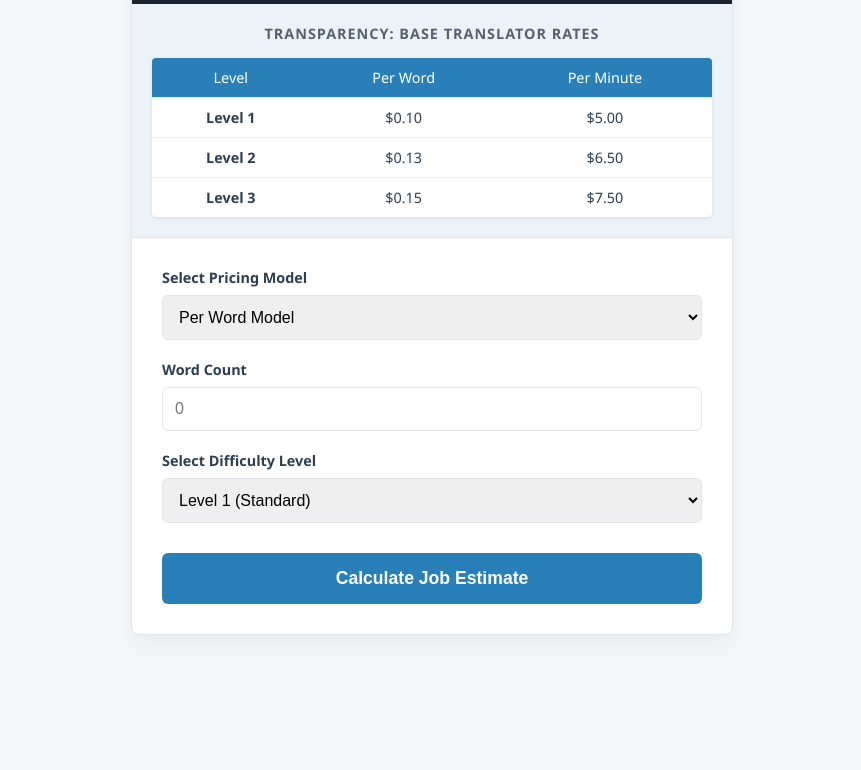
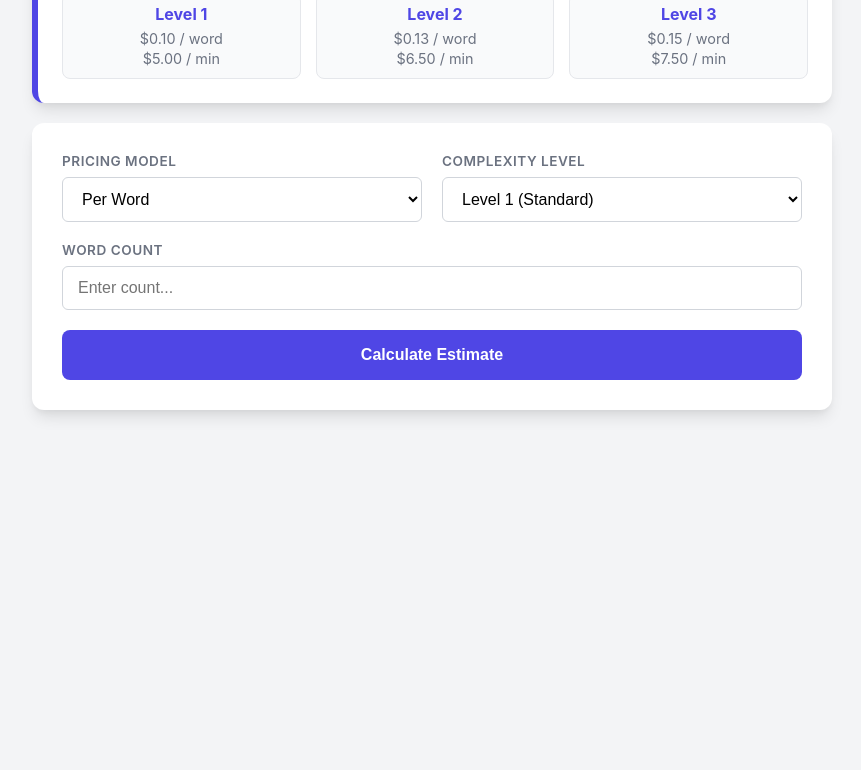
Before and after one commit to masonkarle/translate_estimate, a plain HTML site: page index.html in a window 1280 px wide. Shown: the part 110-880 px from the top of the page, without its empty margins (208-1069 px from the left). Before the commit the page ends 800 px from the top, so only its background shows below. Drawn offline with Linux system fonts and the light colour scheme.

Commit message:
Update index.html

```diff
--- a/index.html
+++ b/index.html
@@ -3,283 +3,310 @@
 <head>
     <meta charset="UTF-8">
     <meta name="viewport" content="width=device-width, initial-scale=1.0">
-    <title>Translation Cost Estimator</title>
+    <title>MK's Translation Playground</title>
     <style>
+        /* -----------------------------------------------------------
+           THEME CONFIGURATION
+           Change these colors to match your screenshot!
+           ----------------------------------------------------------- */
         :root {
-            /* Professional Color Palette */
-            --header-bg: #1a252f;
-            --header-text: #ffffff;
-            --accent: #2980b9;
-            --bg-color: #f5f7fa;
-            --card-bg: #ffffff;
-            --border-color: #e1e4e8;
-            --text-dark: #2c3e50;
+            /* Primary Brand Color (Button & Highlights) */
+            --primary-color: #4F46E5; /* Indigo */
+            --primary-hover: #4338ca;
+
+            /* Background Colors */
+            --app-background: #F3F4F6; /* Light Gray */
+            --card-background: #ffffff;
+
+            /* Text Colors */
+            --text-heading: #111827;
+            --text-body: #374151;
+            --text-muted: #6B7280;
+
+            /* Borders & Accents */
+            --border-radius: 12px;
+            --shadow: 0 10px 15px -3px rgba(0, 0, 0, 0.1), 0 4px 6px -2px rgba(0, 0, 0, 0.05);
         }
 
         body {
-            font-family: 'Segoe UI', Tahoma, Geneva, Verdana, sans-serif;
-            background-color: var(--bg-color);
-            color: var(--text-dark);
+            font-family: 'Inter', -apple-system, BlinkMacSystemFont, "Segoe UI", Roboto, sans-serif;
+            background-color: var(--app-background);
+            color: var(--text-body);
+            display: flex;
+            justify-content: center;
+            padding: 40px 20px;
             margin: 0;
-            padding: 40px 20px;
+            min-height: 100vh;
+        }
+
+        .main-wrapper {
+            width: 100%;
+            max-width: 800px;
             display: flex;
             flex-direction: column;
-            align-items: center;
+            gap: 20px;
         }
 
-        /* Main Container */
-        .app-container {
-            background-color: var(--card-bg);
-            width: 100%;
-            max-width: 600px;
-            border-radius: 8px;
-            box-shadow: 0 10px 25px rgba(0,0,0,0.05);
-            overflow: hidden;
-            border: 1px solid var(--border-color);
+        /* --- Header & Transparency Section --- */
+        .info-card {
+            background: var(--card-background);
+            border-radius: var(--border-radius);
+            box-shadow: var(--shadow);
+            padding: 24px;
+            border-left: 6px solid var(--primary-color);
         }
 
-        /* Header Section */
-        header {
-            background-color: var(--header-bg);
-            color: var(--header-text);
-            padding: 20px;
+        .info-card h2 {
+            margin-top: 0;
+            color: var(--text-heading);
+            font-size: 1.25rem;
+            margin-bottom: 15px;
+        }
+
+        .rate-grid {
+            display: grid;
+            grid-template-columns: repeat(auto-fit, minmax(150px, 1fr));
+            gap: 15px;
+        }
+
+        .rate-box {
+            background: #F9FAFB;
+            border: 1px solid #E5E7EB;
+            padding: 10px;
+            border-radius: 8px;
             text-align: center;
         }
 
-        header h2 {
-            margin: 0;
-            font-size: 1.5rem;
-            font-weight: 600;
+        .rate-box strong {
+            display: block;
+            color: var(--primary-color);
+            margin-bottom: 4px;
         }
 
-        /* Transparency Table Section */
-        .rate-card {
-            background-color: #ebf3f9;
-            padding: 20px;
-            border-bottom: 1px solid var(--border-color);
+        .rate-box span {
+            font-size: 0.9rem;
+            color: var(--text-muted);
         }
 
-        .rate-card h3 {
-            margin-top: 0;
-            font-size: 0.9rem;
-            text-transform: uppercase;
-            letter-spacing: 1px;
-            color: #57606f;
-            text-align: center;
-            margin-bottom: 15px;
-        }
-
-        table.rates-table {
-            width: 100%;
-            border-collapse: collapse;
-            font-size: 0.9rem;
-            background: #fff;
-            border-radius: 4px;
-            overflow: hidden;
-            box-shadow: 0 1px 3px rgba(0,0,0,0.1);
-        }
-
-        table.rates-table th, table.rates-table td {
-            padding: 10px;
-            text-align: center;
-            border-bottom: 1px solid #eee;
-        }
-
-        table.rates-table th {
-            background-color: var(--accent);
-            color: white;
-            font-weight: 500;
-        }
-
-        table.rates-table tr:last-child td {
-            border-bottom: none;
-        }
-
-        /* Calculator Input Section */
-        .calculator-body {
+        /* --- Calculator Section --- */
+        .calculator-card {
+            background: var(--card-background);
+            border-radius: var(--border-radius);
+            box-shadow: var(--shadow);
             padding: 30px;
         }
 
-        .form-group {
+        .form-grid {
+            display: grid;
+            grid-template-columns: 1fr 1fr;
+            gap: 20px;
             margin-bottom: 20px;
         }
 
+        /* Make full width on mobile */
+        @media (max-width: 600px) {
+            .form-grid { grid-template-columns: 1fr; }
+        }
+
+        .input-group {
+            display: flex;
+            flex-direction: column;
+        }
+
+        .input-group.full-width {
+            grid-column: 1 / -1;
+        }
+
         label {
-            display: block;
+            font-size: 0.85rem;
+            font-weight: 600;
+            text-transform: uppercase;
+            letter-spacing: 0.5px;
             margin-bottom: 8px;
-            font-weight: 600;
-            font-size: 0.9rem;
-            color: var(--text-dark);
+            color: var(--text-muted);
         }
 
         select, input {
-            width: 100%;
-            padding: 12px;
-            border: 1px solid var(--border-color);
+            padding: 12px 15px;
+            border: 1px solid #D1D5DB;
             border-radius: 6px;
             font-size: 1rem;
-            box-sizing: border-box; /* Ensures padding doesn't break width */
-            transition: border-color 0.2s;
+            background: #fff;
+            transition: ring 0.2s;
         }
 
         select:focus, input:focus {
             outline: none;
-            border-color: var(--accent);
+            border-color: var(--primary-color);
+            box-shadow: 0 0 0 3px rgba(79, 70, 229, 0.1);
         }
 
-        button {
-            width: 100%;
-            padding: 15px;
-            background-color: var(--accent);
+        button.calculate-btn {
+            background-color: var(--primary-color);
             color: white;
             border: none;
-            border-radius: 6px;
-            font-size: 1.1rem;
-            font-weight: 600;
+            padding: 16px;
+            font-size: 1rem;
+            font-weight: 700;
+            border-radius: 8px;
             cursor: pointer;
-            transition: background 0.2s;
-            margin-top: 10px;
+            width: 100%;
+            transition: background 0.2s, transform 0.1s;
         }
 
-        button:hover {
-            background-color: #1f6391;
+        button.calculate-btn:hover {
+            background-color: var(--primary-hover);
         }
 
-        /* Results Section */
-        .results {
-            margin-top: 30px;
-            background: #f8f9fa;
-            border-radius: 6px;
-            padding: 20px;
-            border: 1px solid #e9ecef;
-            display: none; /* Hidden by default */
+        button.calculate-btn:active {
+            transform: scale(0.98);
         }
 
-        .result-row {
+        /* --- Results Section --- */
+        .results-container {
+            margin-top: 25px;
+            background: #eff6ff; /* Very light blue */
+            border: 1px solid #dbeafe;
+            border-radius: 8px;
+            padding: 20px;
+            display: none; /* Hidden by default */
+            animation: fadeIn 0.3s ease-in-out;
+        }
+
+        @keyframes fadeIn {
+            from { opacity: 0; transform: translateY(10px); }
+            to { opacity: 1; transform: translateY(0); }
+        }
+
+        .line-item {
             display: flex;
             justify-content: space-between;
             padding: 8px 0;
+            border-bottom: 1px dashed #cbd5e1;
             font-size: 0.95rem;
-            color: #555;
         }
 
-        .result-row.total {
-            font-weight: 700;
-            font-size: 1.3rem;
-            color: var(--text-dark);
-            border-top: 2px solid #ddd;
-            margin-top: 10px;
-            padding-top: 15px;
+        .line-item:last-of-type {
+            border-bottom: none;
         }
 
-        .price-tag {
-            font-family: 'Courier New', Courier, monospace;
+        .line-item span:first-child {
+            color: var(--text-muted);
+        }
+
+        .line-item span:last-child {
+            font-weight: 600;
+            font-family: monospace;
+            color: var(--text-heading);
+        }
+
+        .final-total {
+            background: var(--primary-color);
+            color: white;
+            padding: 15px;
+            border-radius: 8px;
+            margin-top: 15px;
+            display: flex;
+            justify-content: space-between;
+            align-items: center;
+            font-size: 1.2rem;
             font-weight: bold;
         }
 
-        .sub-text {
-            font-size: 0.85rem;
-            color: #7f8c8d;
+        .unit-price {
             text-align: right;
-            margin-top: 5px;
-            font-style: italic;
+            font-size: 0.8rem;
+            margin-top: 8px;
+            color: var(--text-muted);
         }
+
     </style>
 </head>
 <body>
 
-<div class="app-container">
-    <header>
-        <h2>Translation Pricing Calculator</h2>
-    </header>
+<div class="main-wrapper">
 
-    <div class="rate-card">
-        <h3>Transparency: Base Translator Rates</h3>
-        <table class="rates-table">
-            <thead>
-                <tr>
-                    <th>Level</th>
-                    <th>Per Word</th>
-                    <th>Per Minute</th>
-                </tr>
-            </thead>
-            <tbody>
-                <tr>
-                    <td><strong>Level 1</strong></td>
-                    <td>$0.10</td>
-                    <td>$5.00</td>
-                </tr>
-                <tr>
-                    <td><strong>Level 2</strong></td>
-                    <td>$0.13</td>
-                    <td>$6.50</td>
-                </tr>
-                <tr>
-                    <td><strong>Level 3</strong></td>
-                    <td>$0.15</td>
-                    <td>$7.50</td>
-                </tr>
-            </tbody>
-        </table>
+    <div class="info-card">
+        <h2>Base Translator Rates</h2>
+        <div class="rate-grid">
+            <div class="rate-box">
+                <strong>Level 1</strong>
+                <span>$0.10 / word</span><br>
+                <span>$5.00 / min</span>
+            </div>
+            <div class="rate-box">
+                <strong>Level 2</strong>
+                <span>$0.13 / word</span><br>
+                <span>$6.50 / min</span>
+            </div>
+            <div class="rate-box">
+                <strong>Level 3</strong>
+                <span>$0.15 / word</span><br>
+                <span>$7.50 / min</span>
+            </div>
+        </div>
     </div>
 
-    <div class="calculator-body">
-        <div class="form-group">
-            <label for="modelType">Select Pricing Model</label>
-            <select id="modelType" onchange="updateLabels()">
-                <option value="word">Per Word Model</option>
-                <option value="minute">Per Minute Model</option>
-            </select>
+    <div class="calculator-card">
+        <div class="form-grid">
+            <div class="input-group">
+                <label for="modelType">Pricing Model</label>
+                <select id="modelType" onchange="updateLabels()">
+                    <option value="word">Per Word</option>
+                    <option value="minute">Per Minute (Video)</option>
+                </select>
+            </div>
+
+            <div class="input-group">
+                <label for="level">Complexity Level</label>
+                <select id="level">
+                    <option value="1">Level 1 (Standard)</option>
+                    <option value="2">Level 2 (Technical)</option>
+                    <option value="3">Level 3 (Specialized)</option>
+                </select>
+            </div>
+
+            <div class="input-group full-width">
+                <label id="quantityLabel" for="quantity">Word Count</label>
+                <input type="number" id="quantity" placeholder="Enter count..." min="1">
+            </div>
         </div>
 
-        <div class="form-group">
-            <label id="quantityLabel" for="quantity">Word Count</label>
-            <input type="number" id="quantity" placeholder="0" min="1">
-        </div>
+        <button class="calculate-btn" onclick="calculate()">Calculate Estimate</button>
 
-        <div class="form-group">
-            <label for="level">Select Difficulty Level</label>
-            <select id="level">
-                <option value="1">Level 1 (Standard)</option>
-                <option value="2">Level 2 (Technical/Complex)</option>
-                <option value="3">Level 3 (Specialized)</option>
-            </select>
-        </div>
+        <div id="results" class="results-container">
+            <div class="line-item">
+                <span>Translator 1 Quote</span>
+                <span id="resT1">$0.00</span>
+            </div>
+            <div class="line-item">
+                <span>Translator 2 Quote</span>
+                <span id="resT2">$0.00</span>
+            </div>
+            <div class="line-item" style="background-color: rgba(0,0,0,0.03); padding-left:5px; padding-right:5px;">
+                <span><strong>Total Labor</strong></span>
+                <span id="resLabor">$0.00</span>
+            </div>
+            <div class="line-item">
+                <span>Overhead (30%)</span>
+                <span id="resOverhead">$0.00</span>
+            </div>
+            <div class="line-item">
+                <span>Profit Markup (50%)</span>
+                <span id="resProfit">$0.00</span>
+            </div>
 
-        <button onclick="calculate()">Calculate Job Estimate</button>
-
-        <div class="results" id="resultsArea">
-            <div class="result-row">
-                <span>Translator 1 Cost:</span>
-                <span id="resT1" class="price-tag"></span>
+            <div class="final-total">
+                <span>Total Estimate</span>
+                <span id="resTotal">$0.00</span>
             </div>
-            <div class="result-row">
-                <span>Translator 2 Cost:</span>
-                <span id="resT2" class="price-tag"></span>
-            </div>
-            <div class="result-row">
-                <span><strong>Total Labor Cost:</strong></span>
-                <span id="resLabor" class="price-tag"></span>
-            </div>
-            <div class="result-row">
-                <span>Overhead (30%):</span>
-                <span id="resOverhead" class="price-tag"></span>
-            </div>
-            <div class="result-row">
-                <span>Profit (50% markup):</span>
-                <span id="resProfit" class="price-tag"></span>
-            </div>
-            <div class="result-row total">
-                <span>Job Total:</span>
-                <span id="resTotal"></span>
-            </div>
-            <div class="sub-text" id="resPerUnit"></div>
+            <div class="unit-price" id="resPerUnit"></div>
         </div>
     </div>
+
 </div>
 
 <script>
-    // Data Configuration
     const rates = {
         word: { 1: 0.10, 2: 0.13, 3: 0.15 },
         minute: { 1: 5.00, 2: 6.50, 3: 7.50 }
@@ -288,15 +315,8 @@
     function updateLabels() {
         const type = document.getElementById('modelType').value;
         const label = document.getElementById('quantityLabel');
-        const input = document.getElementById('quantity');
-
-        if (type === 'word') {
-            label.textContent = "Word Count";
-            input.placeholder = "e.g. 500";
-        } else {
-            label.textContent = "Video Duration (Minutes)";
-            input.placeholder = "e.g. 10";
-        }
+        if (type === 'word') label.textContent = "Word Count";
+        else label.textContent = "Video Duration (Minutes)";
     }
 
     function formatMoney(amount) {
@@ -309,33 +329,33 @@
         const level = document.getElementById('level').value;
 
         if (!qty || qty <= 0) {
-            alert("Please enter a valid amount greater than 0.");
+            alert("Please enter a valid quantity.");
             return;
         }
 
-        // Logic
         const rate = rates[type][level];
-        const translator1Quote = qty * rate;
-        const translator2Quote = qty * rate;
-        const totalLabor = translator1Quote + translator2Quote;
-        const overhead = totalLabor * 0.30;
-        const costBasis = totalLabor + overhead;
-        const profit = costBasis * 0.50;
-        const jobTotal = totalLabor + overhead + profit;
-        const pricePerUnit = jobTotal / qty;
 
-        // Display
-        document.getElementById('resT1').textContent = formatMoney(translator1Quote);
-        document.getElementById('resT2').textContent = formatMoney(translator2Quote);
-        document.getElementById('resLabor').textContent = formatMoney(totalLabor);
+        // Calculations
+        const t1 = qty * rate;
+        const t2 = qty * rate;
+        const labor = t1 + t2;
+        const overhead = labor * 0.30;
+        const profit = (labor + overhead) * 0.50;
+        const total = labor + overhead + profit;
+        const perUnit = total / qty;
+
+        // Render
+        document.getElementById('resT1').textContent = formatMoney(t1);
+        document.getElementById('resT2').textContent = formatMoney(t2);
+        document.getElementById('resLabor').textContent = formatMoney(labor);
         document.getElementById('resOverhead').textContent = formatMoney(overhead);
         document.getElementById('resProfit').textContent = formatMoney(profit);
-        document.getElementById('resTotal').textContent = formatMoney(jobTotal);
+        document.getElementById('resTotal').textContent = formatMoney(total);
 
-        const unitLabel = type === 'word' ? 'word' : 'minute';
-        document.getElementById('resPerUnit').textContent = `Customer Price per ${unitLabel}: ${formatMoney(pricePerUnit)}`;
+        const unitText = type === 'word' ? 'word' : 'minute';
+        document.getElementById('resPerUnit').textContent = `Price per ${unitText}: ${formatMoney(perUnit)}`;
 
-        document.getElementById('resultsArea').style.display = 'block';
+        document.getElementById('results').style.display = 'block';
     }
 </script>
 
```
